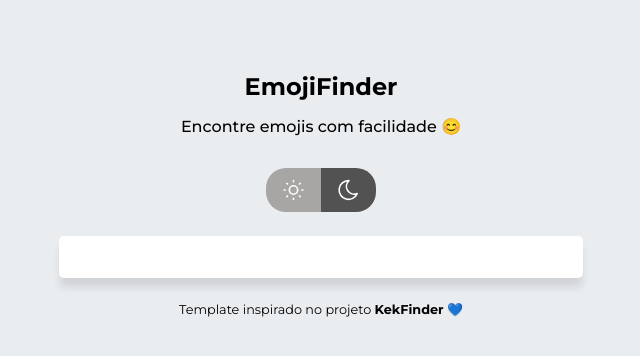
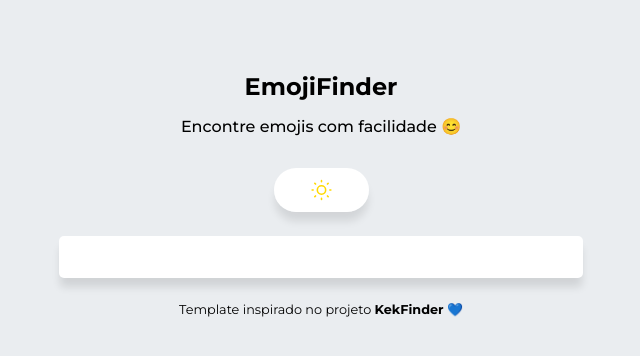
Before and after one commit to alalan55/Emoji-Finder, a Vue app: page / in a window 1280 px wide. Shown: the top 356 px of the page, without its empty margins (319-959 px from the left). Built offline with nearby package versions, Linux system fonts and the light colour scheme; what vue-clipboard2 would draw is missing.

Commit message:
Altera estilio de botões

```diff
--- a/src/components/molecules/BtnsTheme.vue
+++ b/src/components/molecules/BtnsTheme.vue
@@ -2,6 +2,7 @@
   <div class="btns-wrapper">
     <div class="btns">
       <figure
+        v-if="themeColor"
         class="light"
         :class="{ active_light: themeColor }"
         @click="changeTheme"
@@ -13,7 +14,7 @@
           height="44"
           viewBox="0 0 24 24"
           stroke-width="1.5"
-          stroke="#fff"
+          stroke="#000"
           fill="none"
           stroke-linecap="round"
           stroke-linejoin="round"
@@ -27,6 +28,7 @@
       </figure>
 
       <figure
+        v-else
         class="dark"
         :class="{ active_dark: !themeColor }"
         @click="changeTheme"
@@ -38,7 +40,7 @@
           height="44"
           viewBox="0 0 24 24"
           stroke-width="1.5"
-          stroke="#ffffff"
+          stroke="#000"
           fill="none"
           stroke-linecap="round"
           stroke-linejoin="round"
@@ -48,6 +50,7 @@
             d="M12 3c.132 0 .263 0 .393 0a7.5 7.5 0 0 0 7.92 12.446a9 9 0 1 1 -8.313 -12.454z"
           />
         </svg>
+
       </figure>
     </div>
   </div>
@@ -55,7 +58,7 @@
 <script>
 import { ref } from "vue";
 export default {
-  setup(props,{emit}) {
+  setup(props, { emit }) {
     let themeColor = ref(true);
 
     const changeTheme = () => {
@@ -63,8 +66,8 @@ export default {
         ? (themeColor.value = false)
         : (themeColor.value = true);
 
-        emit('changeTheme', themeColor.value)
-    }
+      emit("changeTheme", themeColor.value);
+    };
 
     return { themeColor, changeTheme };
   },
@@ -77,10 +80,12 @@ export default {
     display: flex;
     align-items: center;
     justify-content: center;
-    width: 110px;
+    width: 95px;
     margin: 0 auto;
-    border-radius: 20px;
+    border-radius: 25px;
     overflow: hidden;
+    -webkit-box-shadow: 0px 10px 8px -1px rgba(0, 0, 0, 0.1);
+      box-shadow: 0px 10px 8px -1px rgba(0, 0, 0, 0.1);
 
     figure {
       width: 100%;
@@ -88,6 +93,7 @@ export default {
       align-items: center;
       justify-content: center;
       background: rgb(82, 82, 82);
+      padding: 0 0.5rem;
       cursor: pointer;
       transition: 0.2s ease-in-out;
 
@@ -103,12 +109,16 @@ export default {
   }
 }
 .active_light {
-  background: rgb(168, 165, 165) !important;
-//   .icon{
-//       filter: invert(88%) sepia(21%) saturate(5319%) hue-rotate(360deg) brightness(103%) contrast(109%);
-//   }
+  background: white !important;
+  .icon {
+    filter: invert(88%) sepia(21%) saturate(5319%) hue-rotate(360deg)
+      brightness(103%) contrast(109%);
+  }
 }
-.active_dark{
-    background: rgb(168, 165, 165) !important;
+.active_dark {
+  background: rgb(58, 57, 57) !important;
+   .icon {
+    filter: invert(69%) sepia(89%) saturate(2110%) hue-rotate(131deg) brightness(92%) contrast(101%);
+  }
 }
 </style>
```
